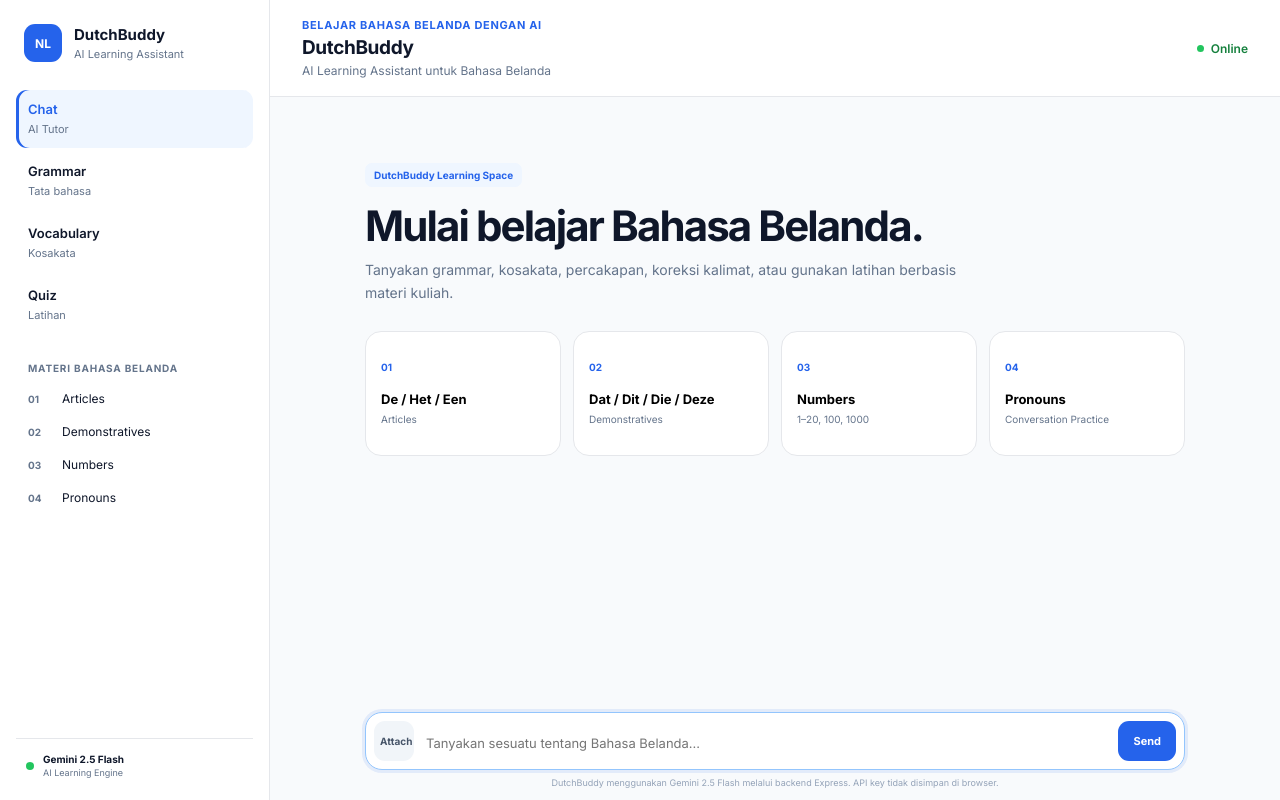
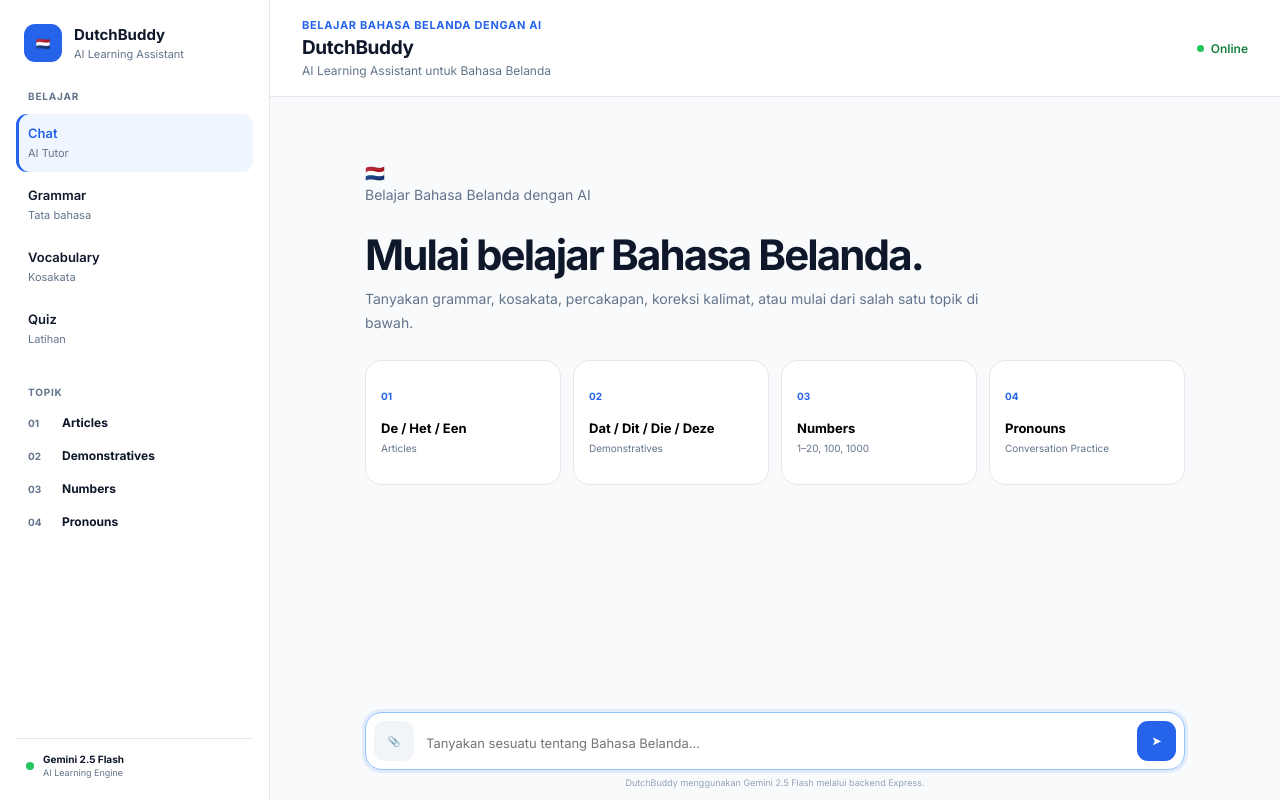
Before and after one commit to anggoropras/Belajar-Bahasa-Belanda-education-bot-assistant, a website: page frontend/index.html in a window 1280 px wide. Drawn offline with Linux system fonts and the light colour scheme.

Commit message:
Refine DutchBuddy minimalist chatbot UI

```diff
--- a/frontend/index.html
+++ b/frontend/index.html
@@ -14,7 +14,7 @@
   <div class="app-shell">
     <aside class="sidebar" aria-label="Navigasi DutchBuddy">
       <div class="brand">
-        <div class="brand-mark">NL</div>
+        <div class="brand-mark" aria-hidden="true">🇳🇱</div>
         <div>
           <strong>DutchBuddy</strong>
           <span>AI Learning Assistant</span>
@@ -22,22 +22,23 @@
       </div>
 
       <nav class="main-nav" aria-label="Menu utama">
+        <div class="section-label">Belajar</div>
         <button class="nav-item active" data-topic="chat" type="button"><span>Chat</span><small>AI Tutor</small></button>
         <button class="nav-item" data-topic="grammar" type="button"><span>Grammar</span><small>Tata bahasa</small></button>
         <button class="nav-item" data-topic="vocabulary" type="button"><span>Vocabulary</span><small>Kosakata</small></button>
         <button class="nav-item" data-topic="quiz" type="button"><span>Quiz</span><small>Latihan</small></button>
       </nav>
 
-      <section class="lesson-section">
-        <div class="section-label">Materi Bahasa Belanda</div>
-        <button class="lesson-item" data-prompt="Jelaskan penggunaan artikel de, het, dan een dalam Bahasa Belanda secara bertahap. Berikan aturan praktis dan contoh de hond, het huis, een paard, lalu beri 3 latihan singkat tanpa langsung memberi jawaban." type="button"><span>01</span> Articles</button>
-        <button class="lesson-item" data-prompt="Ajarkan demonstratives dat, dit, die, deze dalam Bahasa Belanda. Jelaskan perbedaan jarak dan jenis kata benda, berikan tabel ringkas dan contoh kalimat, lalu beri latihan." type="button"><span>02</span> Demonstratives</button>
-        <button class="lesson-item" data-prompt="Latih angka Bahasa Belanda dari 1–20, lalu pola puluhan sampai 100 dan 1000. Setelah penjelasan singkat, berikan Number Practice termasuk soal seperti: 42 dalam Bahasa Belanda? Jangan langsung beri jawaban." type="button"><span>03</span> Numbers</button>
-        <button class="lesson-item" data-prompt="Ajarkan pronomina orang Bahasa Belanda: ik, je/jij, u, hij, zij/ze, het, wij/we, jullie. Jelaskan fungsi dan tingkat formalitasnya, kemudian buat Conversation Practice pendek yang memakai pronomina tersebut." type="button"><span>04</span> Pronouns</button>
+      <section class="lesson-section" aria-labelledby="topic-label">
+        <div class="section-label" id="topic-label">Topik</div>
+        <button class="lesson-item" data-prompt="Jelaskan penggunaan artikel de, het, dan een dalam Bahasa Belanda secara bertahap. Berikan aturan praktis dan contoh de hond, het huis, een paard, lalu beri 3 latihan singkat tanpa langsung memberi jawaban." type="button"><span>01</span><strong>Articles</strong></button>
+        <button class="lesson-item" data-prompt="Ajarkan demonstratives dat, dit, die, deze dalam Bahasa Belanda. Jelaskan perbedaan jarak dan jenis kata benda, berikan tabel ringkas dan contoh kalimat, lalu beri latihan." type="button"><span>02</span><strong>Demonstratives</strong></button>
+        <button class="lesson-item" data-prompt="Latih angka Bahasa Belanda dari 1–20, lalu pola puluhan sampai 100 dan 1000. Setelah penjelasan singkat, berikan Number Practice termasuk soal seperti: 42 dalam Bahasa Belanda? Jangan langsung beri jawaban." type="button"><span>03</span><strong>Numbers</strong></button>
+        <button class="lesson-item" data-prompt="Ajarkan pronomina orang Bahasa Belanda: ik, je/jij, u, hij, zij/ze, het, wij/we, jullie. Jelaskan fungsi dan tingkat formalitasnya, kemudian buat Conversation Practice pendek yang memakai pronomina tersebut." type="button"><span>04</span><strong>Pronouns</strong></button>
       </section>
 
       <div class="sidebar-footer">
-        <div class="engine-dot"></div>
+        <div class="engine-dot" aria-hidden="true"></div>
         <div>
           <strong>Gemini 2.5 Flash</strong>
           <span>AI Learning Engine</span>
@@ -52,14 +53,17 @@
           <h1>DutchBuddy</h1>
           <p>AI Learning Assistant untuk Bahasa Belanda</p>
         </div>
-        <div class="online-status"><span></span> Online</div>
+        <div class="online-status" aria-label="Online">
+          <span aria-hidden="true"></span> Online
+        </div>
       </header>
 
       <section id="chat-box" class="chat-box" aria-live="polite">
         <div class="welcome-screen" id="welcome-screen">
-          <div class="welcome-badge">DutchBuddy Learning Space</div>
+          <div class="welcome-icon" aria-hidden="true">🇳🇱</div>
+          <p class="welcome-eyebrow">Belajar Bahasa Belanda dengan AI</p>
           <h2>Mulai belajar Bahasa Belanda.</h2>
-          <p>Tanyakan grammar, kosakata, percakapan, koreksi kalimat, atau gunakan latihan berbasis materi kuliah.</p>
+          <p class="welcome-description">Tanyakan grammar, kosakata, percakapan, koreksi kalimat, atau mulai dari salah satu topik di bawah.</p>
 
           <div class="quick-topics">
             <button class="topic-card" data-prompt="Jelaskan perbedaan artikel de, het, dan een. Gunakan contoh de hond, het huis, dan een paard, lalu beri latihan singkat.">
@@ -89,12 +93,12 @@
       <div id="file-preview" class="file-preview" hidden></div>
 
       <form id="chat-form" class="composer" autocomplete="off">
-        <button id="image-button" class="icon-button" type="button" aria-label="Upload gambar" title="Analisis gambar">Attach</button>
+        <button id="image-button" class="icon-button" type="button" aria-label="Lampirkan gambar" title="Analisis gambar">📎</button>
         <input id="image-input" type="file" accept="image/*" hidden>
         <textarea id="user-input" rows="1" placeholder="Tanyakan sesuatu tentang Bahasa Belanda..." aria-label="Pesan"></textarea>
-        <button id="send-button" class="send-button" type="submit" aria-label="Kirim">Send</button>
+        <button id="send-button" class="send-button" type="submit" aria-label="Kirim">➤</button>
       </form>
-      <p class="composer-note">DutchBuddy menggunakan Gemini 2.5 Flash melalui backend Express. API key tidak disimpan di browser.</p>
+      <p class="composer-note">DutchBuddy menggunakan Gemini 2.5 Flash melalui backend Express.</p>
     </main>
   </div>
   <script src="script.js"></script>
```
